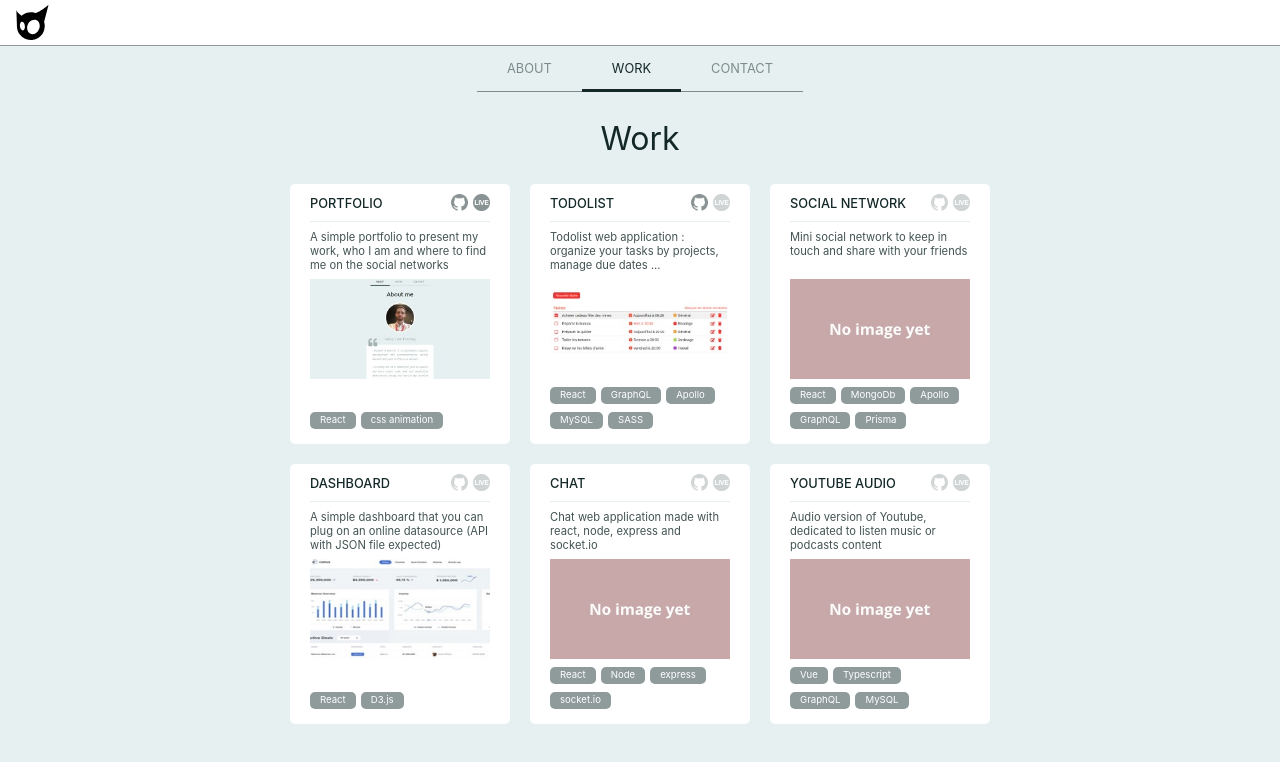
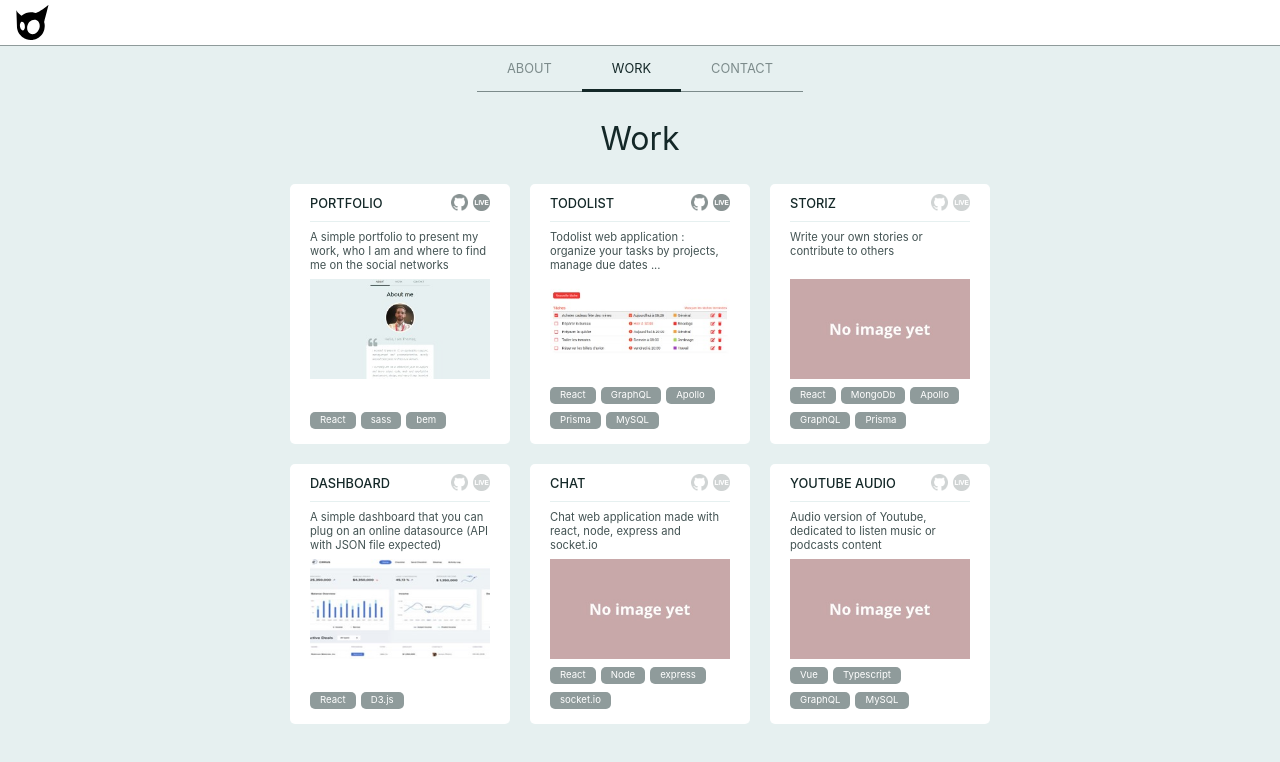
Before and after one commit to gnomeWarthas/Presente, a React (Create React App) app: page /work in a window 1280 px wide. Shown: the top 762 px of the page. Built offline with nearby package versions, Linux system fonts and the light colour scheme.

Commit message:
update: makdown updates and project details review

```diff
--- a/src/markdown/portfolio.md
+++ b/src/markdown/portfolio.md
@@ -2,24 +2,24 @@ My Portfolio project, bootstrapped with [Create React App](https://github.com/fa
 
 ![Portfolio](./img/details/portfolio/splash.png)
 
-### Stack
+## Stack
 
 * **Front-end**
-    * React.js
-    * CSS
+  * Framework : React.js
+  * CSS styling : SASS & BEM
 
 * **Back-end**
-    * A js file to store projects info (keep it simple ;))
-    * Markdown files to store the details of projects
+  * A js file to store projects info (keep it simple !)
+  * Markdown files to store the details of projects
 
-### Features
+## Features
 
-This is a simple portfolio. There are three parts :
+This is a simple and classic portfolio. There are three parts :
 
 * About : A quick presentation of myself
 * Work : some cards to present a list of project with the possibility to add a markdown file by project to describe it
 * Contact : email, telephone, and social networks
 
-### Design
+## Design
 
 The main inspiration for the design is from [this codepen.io](https://codepen.io/igorsheg/project/full/XNxbwj) project from [Igor Shegolev](https://codepen.io/igorsheg). Mine is not as clean and smooth regarding animation and UI, but I was looking for a way to have a quick and simple transition between sections and this felt good enought.
--- a/src/markdown/todolist.md
+++ b/src/markdown/todolist.md
@@ -2,36 +2,36 @@ This project is a classic todolist application. You can create tasks, organise a
 
 ![Todolist](./img/details/todolist/splash.png)
 
-### Stack
+## Stack
 
 * **Front-end**
-    * React.js (with react router)
-    * Apollo (graphQL client)
-    * SASS (Styling)
+  * Framework : React.js
+  * GraphQL client : Apollo
+  * CSS styling : SASS & BEM
 
 * **Back-end**
-    * GraphQL API
-    * Prisma (GraphQL server)
-    * MySQL (Database on Prisma cloud)
+  * API protocol : GraphQL
+  * GraphQlerver : Prisma & GraphQL Yoga
+  * Database : MySQL on Prisma cloud
 
-### Features
+## Features
 
 * Account creation and authentication
 * CRUD operation on tasks and projects
 * Task creation
-    * Name and description
-    * Due date
-    * Linked project
-*  Project creation
-    * Name
-    * Color
+  * Name and description
+  * Due date
+  * Linked project
+* Project creation
+  * Name
+  * Color
 * Specific views
-    * Today's tasks
-    * Tasks by project
-    * Task list
-    * Project list
+  * Today's tasks
+  * Tasks by project
+  * Task list
+  * Project list
 
-### Screenshots
+## Screenshots
 
 ![Todolist](./img/details/todolist/createUpdateTask.png)
 
--- a/src/projects.js
+++ b/src/projects.js
@@ -6,7 +6,7 @@ export const projects = [
     description:'A simple portfolio to present my work, who I am and where to find me on the social networks',
     linkGithub:'https://github.com/gnomeWarthas/portfolio',
     linkLive:'https://master.d16nv120z5jzj1.amplifyapp.com/',
-    stack:['React', 'css animation'],
+    stack:['React', 'sass', 'bem'],
     markdown:'portfolio'
   },
   {
@@ -14,16 +14,16 @@ export const projects = [
     image:'./img/todolist.jpg',
     name:'Todolist',
     description:'Todolist web application : organize your tasks by projects, manage due dates ...',
-    linkGithub:'https://github.com/gnomeWarthas/Organise',
-    linkLive:'',
-    stack:['React', 'GraphQL', 'Apollo', 'MySQL', 'SASS' ],
+    linkGithub:'https://github.com/t0mwagner/todolist',
+    linkLive:'https://wath-todolist.herokuapp.com/',
+    stack:['React', 'GraphQL', 'Apollo', 'Prisma' ,'MySQL' ],
     markdown:'todolist'
   },
   {
     id:3,
     image:'./img/default.jpg',
-    name:'Social network',
-    description:'Mini social network to keep in touch and share with your friends',
+    name:'Storiz',
+    description:'Write your own stories or contribute to others',
     linkGithub:'',
     linkLive:'',
     stack:['React', 'MongoDb', 'Apollo', 'GraphQL', 'Prisma'],
```
Also changed, not shown: src/markdown/empty.md (line endings or trailing spaces).
